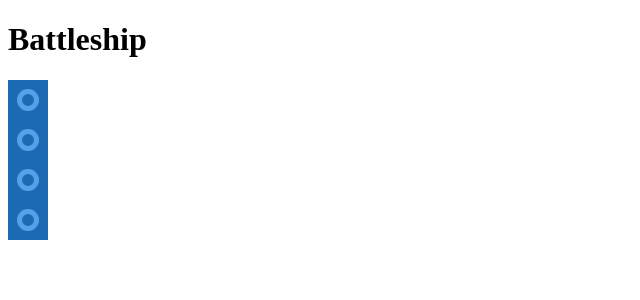
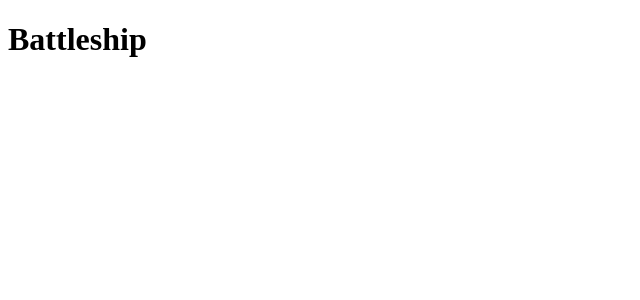
Before and after one commit to alxdrian/Battleship, a React (Create React App) app: page / in a window 1280 px wide. Shown: the top 300 px of the page, without its empty margins (0-640 px from the left). Built offline with nearby package versions, Linux system fonts and the light colour scheme.

Commit message:
create board component

```diff
--- a/src/App.js
+++ b/src/App.js
@@ -1,13 +1,12 @@
-import Coordinate from "./components/Coordinate";
+import { Board } from "./components/Board";
 
 function App() {
   return (
     <div>
       <h1>Battleship</h1>
-      <Coordinate />
-      <Coordinate />
-      <Coordinate />
-      <Coordinate />
+      <Board>
+      </Board>
+
     </div>
   );
 }
--- a/src/components/Board.js
+++ b/src/components/Board.js
@@ -0,0 +1,17 @@
+import styled from "@emotion/styled";
+
+const Table = styled.div`
+  display: grid;
+  grid-template-columns: repeat(10, 40px);
+  grid-template-rows: repeat(10, 40px);
+  grid-column-gap: 0px;
+  grid-row-gap: 0px;
+`;
+
+export function Board ({children}) {
+  return (
+    <Table>
+      {children}
+    </Table>
+  )
+}
--- a/src/components/Coordinate.js
+++ b/src/components/Coordinate.js
@@ -15,6 +15,7 @@ const CoordinatePin = styled.div`
   border-radius: 50%;
   border: 5px solid #57A0E7;
   cursor: pointer;
+  color: white;
 
   &:hover {
     border-color: white;
@@ -24,7 +25,9 @@ const CoordinatePin = styled.div`
 export default function Coordinate({ x, y }) {
   return (
     <CoordinateBlock>
-      <CoordinatePin />
+      <CoordinatePin>
+        <span>{x}{y}</span>
+      </CoordinatePin>
     </CoordinateBlock>
   );
 }
```
